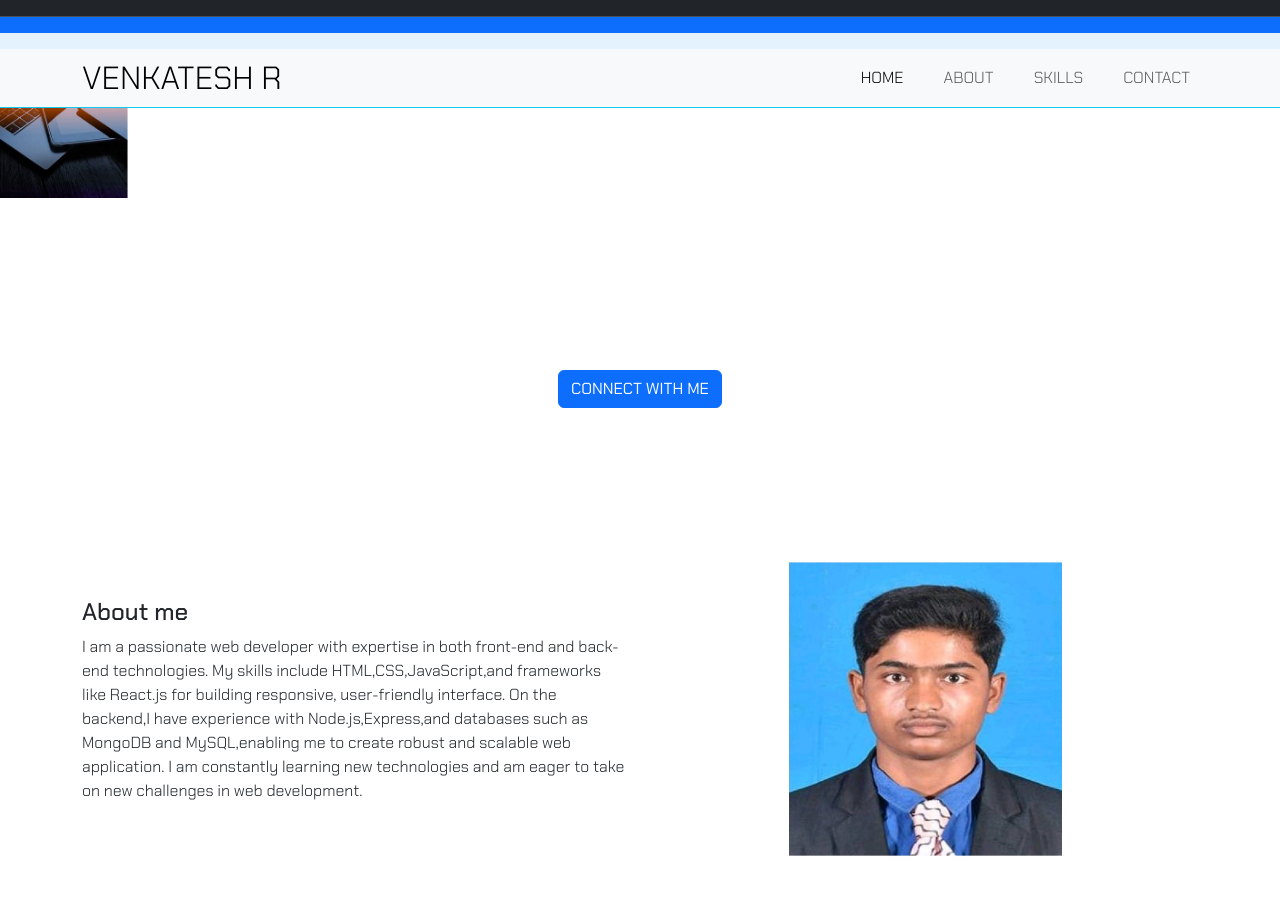
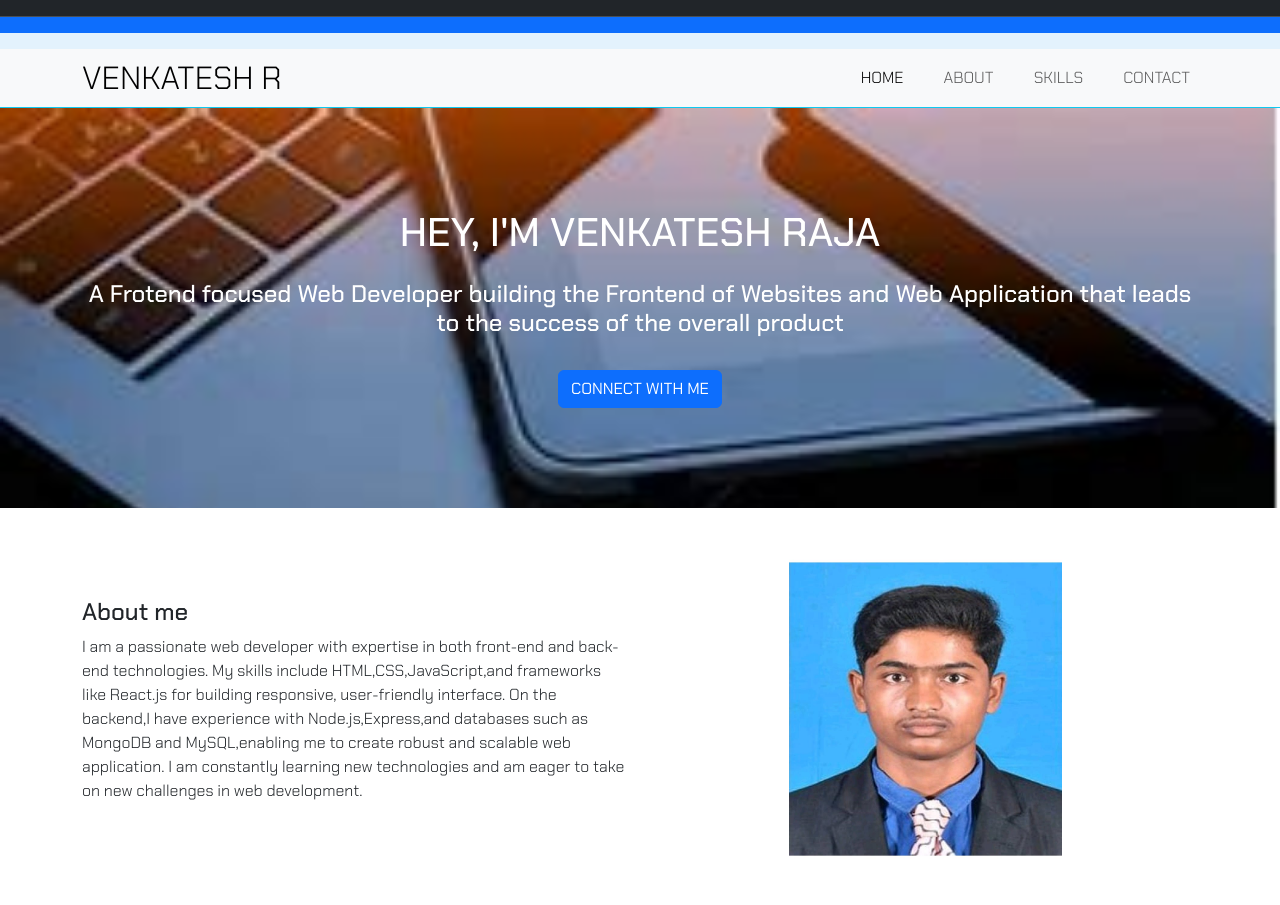
Before and after one commit to Venkat24r/Venkatesh-portfolio, a plain HTML site: page index.html in a window 1280 px wide. Shown: the top 905 px of the page. Drawn offline with nearby package versions, Linux system fonts and the light colour scheme; a web font is replaced by a local one.

Commit message:
Update style.css

```diff
--- a/style.css
+++ b/style.css
@@ -5,7 +5,7 @@
   }
 .banner{
     background-image: url(./OIP\ \(1\).jpg);
-    background-size: 10%;
+    background-size: 100%;
     background-repeat: no-repeat;
     padding: 100px 10px;
 
```
